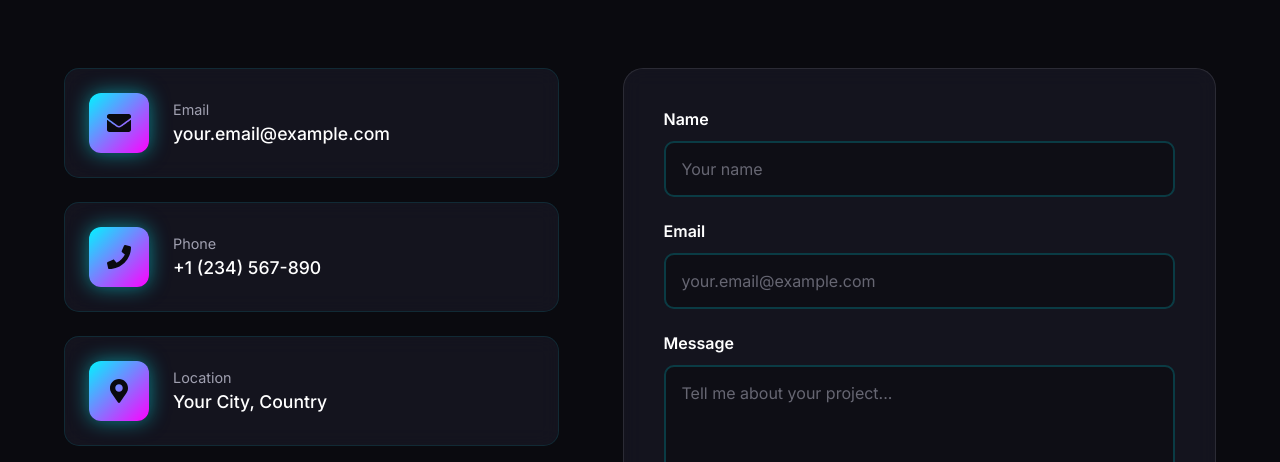
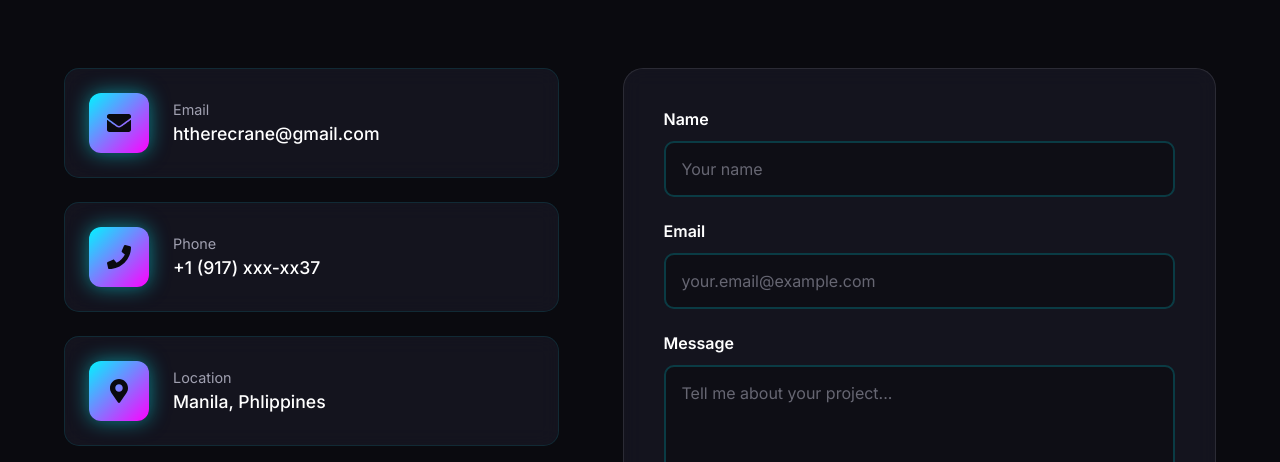
Before and after one commit to hthere1209/React-Node-Management, a React (Create React App) app in the folder frontend/: page / in a window 1280 px wide. Shown: the part 6062-6524 px from the top of the page. Built offline with nearby package versions, Linux system fonts and the light colour scheme.

Commit message:
fix: contact content

```diff
--- a/frontend/src/components/Contact.js
+++ b/frontend/src/components/Contact.js
@@ -42,14 +42,14 @@ const Contact = () => {
   };
 
   const contactInfo = [
-    { icon: FaEnvelope, label: 'Email', value: 'your.email@example.com', link: 'mailto:your.email@example.com' },
-    { icon: FaPhone, label: 'Phone', value: '+1 (234) 567-890', link: 'tel:+1234567890' },
-    { icon: FaMapMarkerAlt, label: 'Location', value: 'Your City, Country', link: null }
+    { icon: FaEnvelope, label: 'Email', value: 'htherecrane@gmail.com', link: 'mailto:your.email@example.com' },
+    { icon: FaPhone, label: 'Phone', value: '+1 (917) xxx-xx37', link: 'tel:+1234567890' },
+    { icon: FaMapMarkerAlt, label: 'Location', value: 'Manila, Phlippines', link: null }
   ];
 
   const socialLinks = [
     { icon: FaLinkedin, label: 'LinkedIn', url: 'https://linkedin.com' },
-    { icon: FaGithub, label: 'GitHub', url: 'https://github.com' },
+    { icon: FaGithub, label: 'GitHub', url: 'https://github.com/hthere1209' },
     { icon: FaTwitter, label: 'Twitter', url: 'https://twitter.com' },
     { icon: FaEnvelope, label: 'Email', url: 'mailto:your.email@example.com' }
   ];
```
